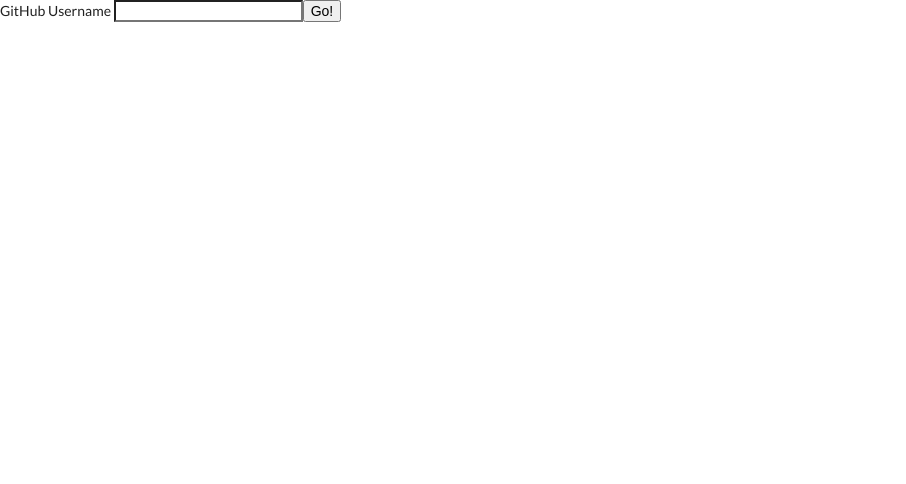
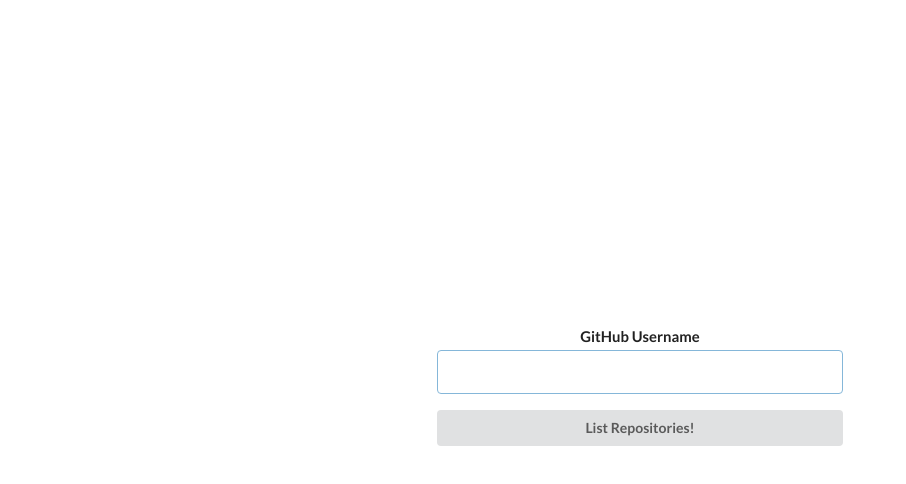
Before and after one commit to pswai/github-repo-finder, a Vue app: page /users/1/repos in a window 1280 px wide. Shown: the top 484 px of the page, without its empty margins (0-906 px from the left). Built offline with nearby package versions, Linux system fonts and the light colour scheme.

Commit message:
sytle: Add basic styles to username input page

```diff
--- a/public/index.html
+++ b/public/index.html
@@ -1,15 +1,18 @@
 <!DOCTYPE html>
 <html lang="en">
   <head>
-    <meta charset="utf-8">
-    <meta http-equiv="X-UA-Compatible" content="IE=edge">
-    <meta name="viewport" content="width=device-width,initial-scale=1.0">
-    <link rel="icon" href="<%= BASE_URL %>favicon.ico">
-    <title>taiger-q1</title>
+    <meta charset="utf-8" />
+    <meta http-equiv="X-UA-Compatible" content="IE=edge" />
+    <meta name="viewport" content="width=device-width,initial-scale=1.0" />
+    <link rel="icon" href="<%= BASE_URL %>favicon.ico" />
+    <title>GitHub Repositories Finder</title>
   </head>
   <body>
     <noscript>
-      <strong>We're sorry but taiger-q1 doesn't work properly without JavaScript enabled. Please enable it to continue.</strong>
+      <strong
+        >We're sorry but GitHub Repositories Finder doesn't work properly
+        without JavaScript enabled. Please enable it to continue.</strong
+      >
     </noscript>
     <div id="app"></div>
     <!-- built files will be auto injected -->
--- a/src/App.vue
+++ b/src/App.vue
@@ -1,3 +1,9 @@
 <template>
   <div id="app"><router-view /></div>
 </template>
+
+<style scoped>
+#app {
+  height: 100%;
+}
+</style>
--- a/src/views/Home.vue
+++ b/src/views/Home.vue
@@ -1,13 +1,21 @@
 <template>
-  <form>
-    GitHub Username <input type="text" v-model="user" />
+  <div class="ui middle aligned center aligned grid container">
+    <div class="six wide column">
+      <form class="ui large form">
+        <div class="field">
+          <label>GitHub Username</label>
+          <input type="text" v-model="user" autofocus />
+        </div>
         <router-link
           tag="button"
           type="submit"
+          class="ui fluid button"
           :to="{ name: 'repos', params: { user: user } }"
-      >Go!</router-link
+          >List Repositories!</router-link
         >
       </form>
+    </div>
+  </div>
 </template>
 
 <script>
@@ -20,3 +28,9 @@ export default {
   }
 };
 </script>
+
+<style scoped>
+.grid {
+  height: 100%;
+}
+</style>
```
Lines whose indentation alone changed are shown as unchanged.
